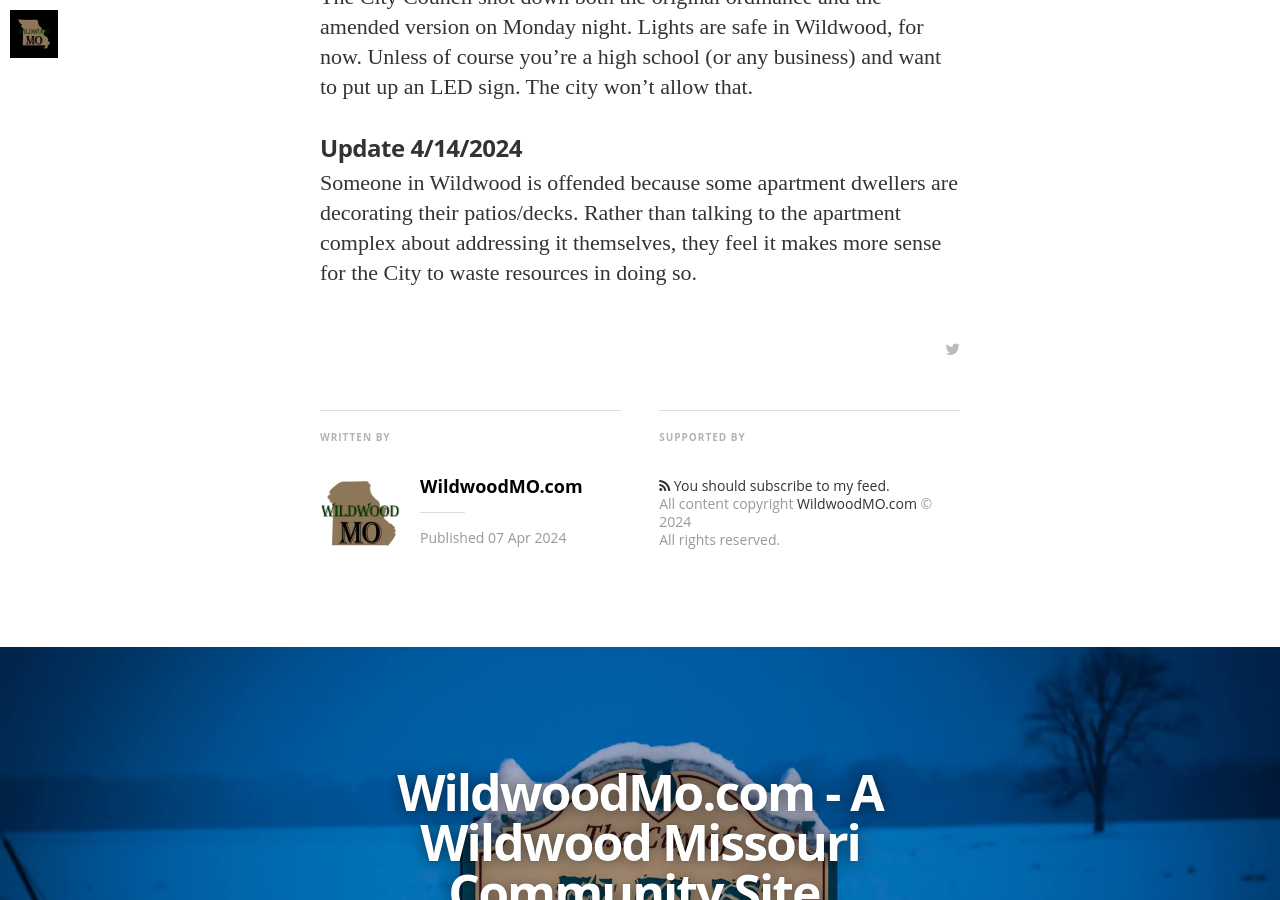
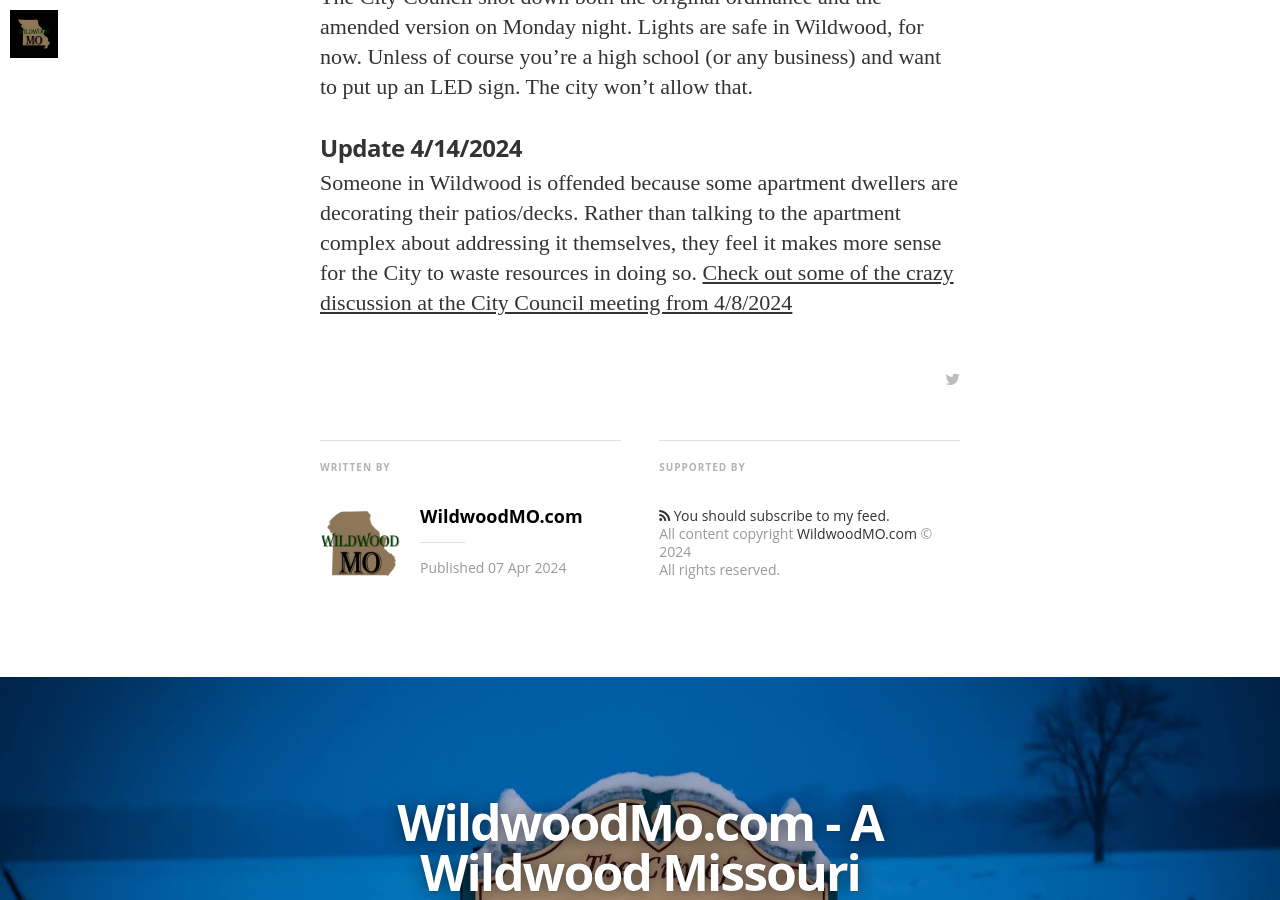
Before and after one commit to wildwoodmo/wildwoodmo.github.io, a Jekyll site: the page built from _posts/2024-04-06-wildwood-christmaslights.markdown, in a window 1280 px wide and 900 px high, scrolled down 2958 px. Built offline with Jekyll 4.4.1, drawn with Linux system fonts in a browser that asks for light colours; nearby versions of some CDN libraries; some web fonts are replaced.

Commit message:
Updates for lights

```diff
--- a/_posts/2024-04-06-wildwood-christmaslights.markdown
+++ b/_posts/2024-04-06-wildwood-christmaslights.markdown
@@ -37,4 +37,4 @@
 The City Council shot down both the original ordinance and the amended version on Monday night. Lights are safe in Wildwood, for now. Unless of course you're a high school (or any business) and want to put up an LED sign. The city won't allow that.
 
 ### Update 4/14/2024
-Someone in Wildwood is offended because some apartment dwellers are decorating their patios/decks. Rather than talking to the apartment complex about addressing it themselves, they feel it makes more sense for the City to waste resources in doing so.
+Someone in Wildwood is offended because some apartment dwellers are decorating their patios/decks. Rather than talking to the apartment complex about addressing it themselves, they feel it makes more sense for the City to waste resources in doing so. [Check out some of the crazy discussion at the City Council meeting from 4/8/2024](https://www.youtube.com/watch?v=lky3D5fjb2A)
```
